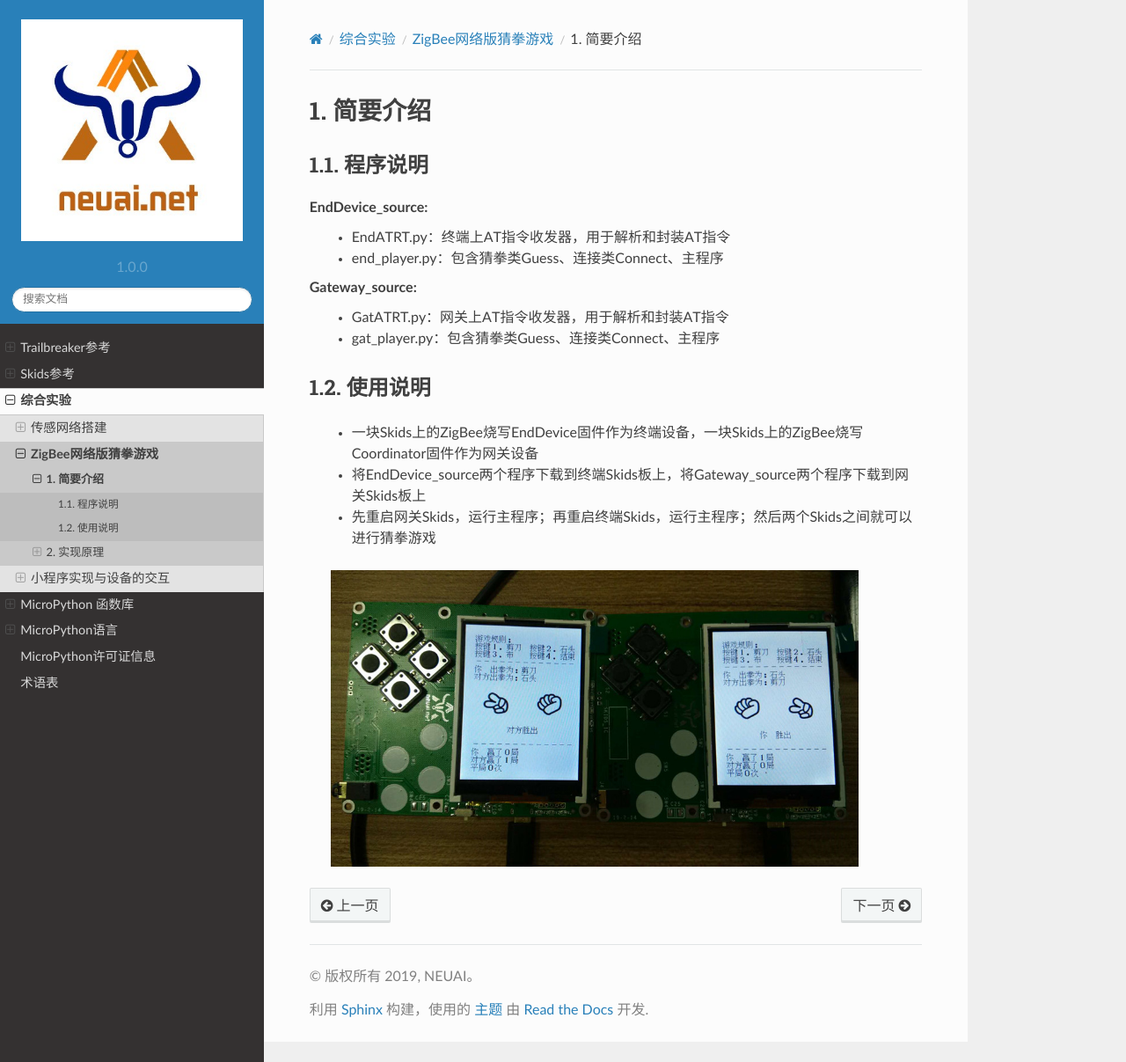
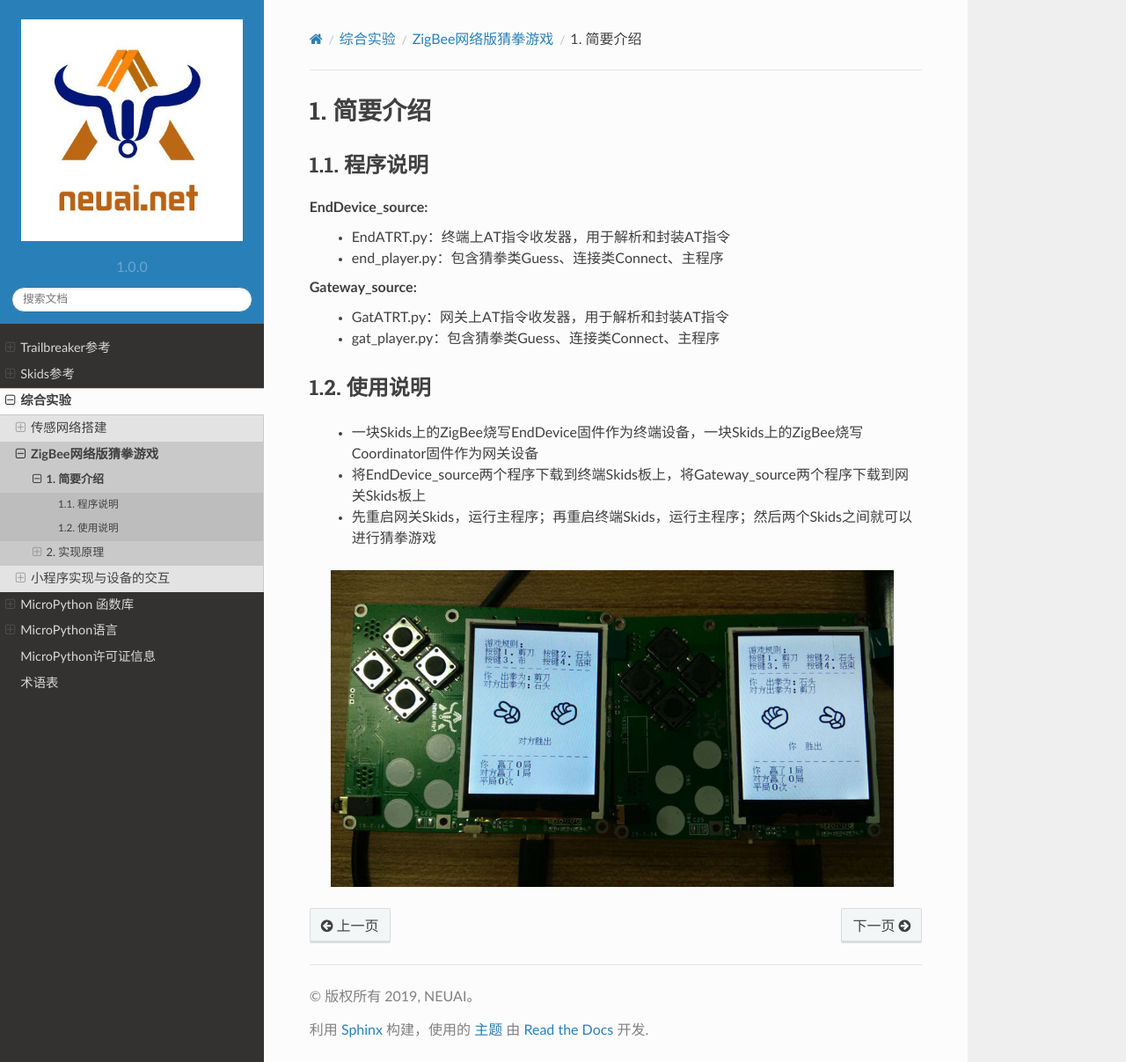
Before and after one commit to yangzl2014/SkidsDocs, a Sphinx documentation site: the page built from docs/master/FingerGuessingGame/introduction.rst, in a window 1280 px wide and 1207 px high. Shown: the whole window at 88% size. Built offline with Sphinx 7.4.7 and the Read the Docs theme 2.0.0, drawn with Linux system fonts in a browser that asks for light colours; pages that are not in the unit, such as notebooks, are missing from menus.

Commit message:
#5 update doc of finger-guess game

```diff
--- a/docs/master/FingerGuessingGame/introduction.rst
+++ b/docs/master/FingerGuessingGame/introduction.rst
@@ -23,4 +23,4 @@ Gateway_source:
 
   .. image:: img/guess.jpg
     :alt: guess
-    :width: 600px
+    :width: 640px
```
